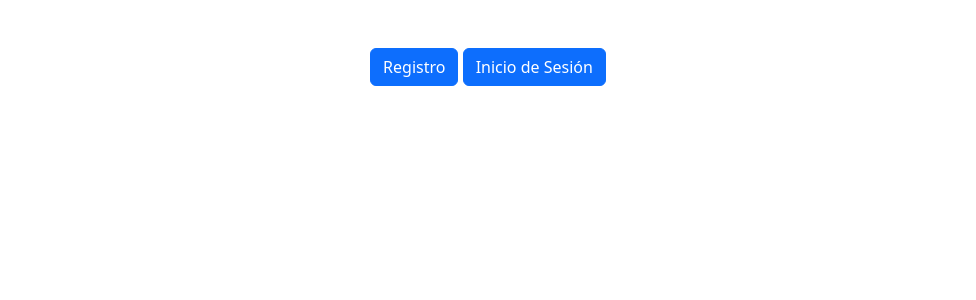
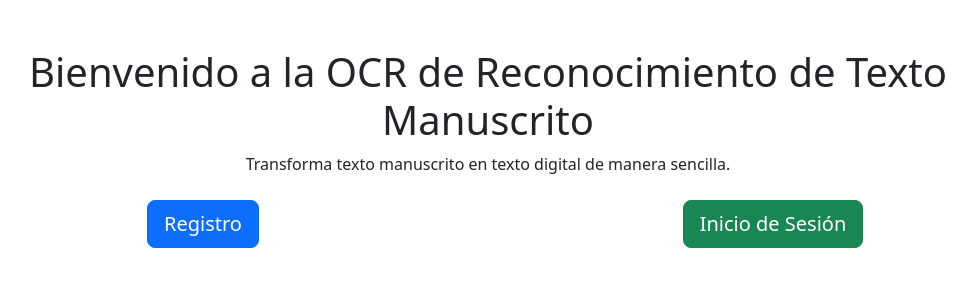
Before and after one commit to CarlosMG01/ISW, a Flask app: page / in a window 1280 px wide. Shown: the part 56-356 px from the top of the page, without its empty margins (152-1128 px from the left). Run offline with Flask 3, Linux system fonts and the light colour scheme; some libraries are stand-ins or nearby versions.

Commit message:
Modificaciones de las plantillas.

```diff
--- a/Proyecto/templates/header.html
+++ b/Proyecto/templates/header.html
@@ -3,17 +3,12 @@
 
 <head>
     <meta charset="utf-8">
-    <title>Navbar</title>
-    <!-- Bootstrap CSS -->
+    <title>OCR</title>
+
     <link rel="stylesheet" href="https://cdn.jsdelivr.net/npm/bootstrap/dist/css/bootstrap.min.css">
-
-    <!-- Popper.js -->
-    <script src="https://cdnjs.cloudflare.com/ajax/libs/popper.js/2.11.6/umd/popper.min.js"></script>
-
-    <!-- Bootstrap JS -->
+    <script src="https://code.jquery.com/jquery-3.6.0.min.js"></script>
     <script src="https://cdn.jsdelivr.net/npm/bootstrap/dist/js/bootstrap.bundle.min.js"></script>
-
-
+    <link rel="stylesheet" href="{{ url_for('static', filename='styles.css') }}">
 </head>
 
 <body>
@@ -25,7 +20,7 @@
         </button>
 
         <div class="collapse navbar-collapse justify-content-between" id="navbarSupportedContent">
-            <ul class="navbar-nav">
+            <ul class="navbar-nav ml-auto">
                 <li class="nav-item dropdown">
                     <a class="nav-link dropdown-toggle" href="#" id="navbarDropdown" role="button"
                         data-toggle="dropdown" aria-haspopup="true" aria-expanded="false">
@@ -46,10 +41,6 @@
         </div>
          -->
     </nav>
-
-
-    <script src="https://cdn.jsdelivr.net/npm/bootstrap/dist/js/bootstrap.bundle.min.js"></script>
-    <script src="https://code.jquery.com/jquery-3.6.0.min.js"></script>
 </body>
 
 </html>
--- a/Proyecto/templates/home.html
+++ b/Proyecto/templates/home.html
@@ -1,26 +1,17 @@
 {% include 'header.html' %}
-
-<head>
-    <meta charset="utf-8">
-    <title>Registro e Inicio de Sesión</title>
-    <link rel="stylesheet" href="https://cdn.jsdelivr.net/npm/bootstrap/dist/css/bootstrap.min.css">
-
-</head>
-
 <body>
-
-    <!-- Contenido específico de home.html -->
-    <div class="row mt-5">
-        <div class="col-12 text-center">
-            <a href="/registro" class="btn btn-primary">Registro</a>
-            <a href="/inicio_sesion" class="btn btn-primary">Inicio de Sesión</a>
+    <div class="container text-center mt-5">
+        <h1>Bienvenido a la OCR de Reconocimiento de Texto Manuscrito</h1>
+        <p>Transforma texto manuscrito en texto digital de manera sencilla.</p>
+        <div class="row mt-4">
+            <div class="col-md-6">
+                <a href="/registro" class="btn btn-primary btn-lg btn-block">Registro</a>
+            </div>
+            <div class="col-md-6">
+                <a href="/inicio_sesion" class="btn btn-success btn-lg btn-block">Inicio de Sesión</a>
+            </div>
         </div>
     </div>
-    </div>
-
-
-
-
 </body>
 
 </html>
```
Also changed, not shown: Proyecto/templates/inicio_sesion.html (+8 -7 lines), Proyecto/templates/registro.html (+10 -10 lines).
